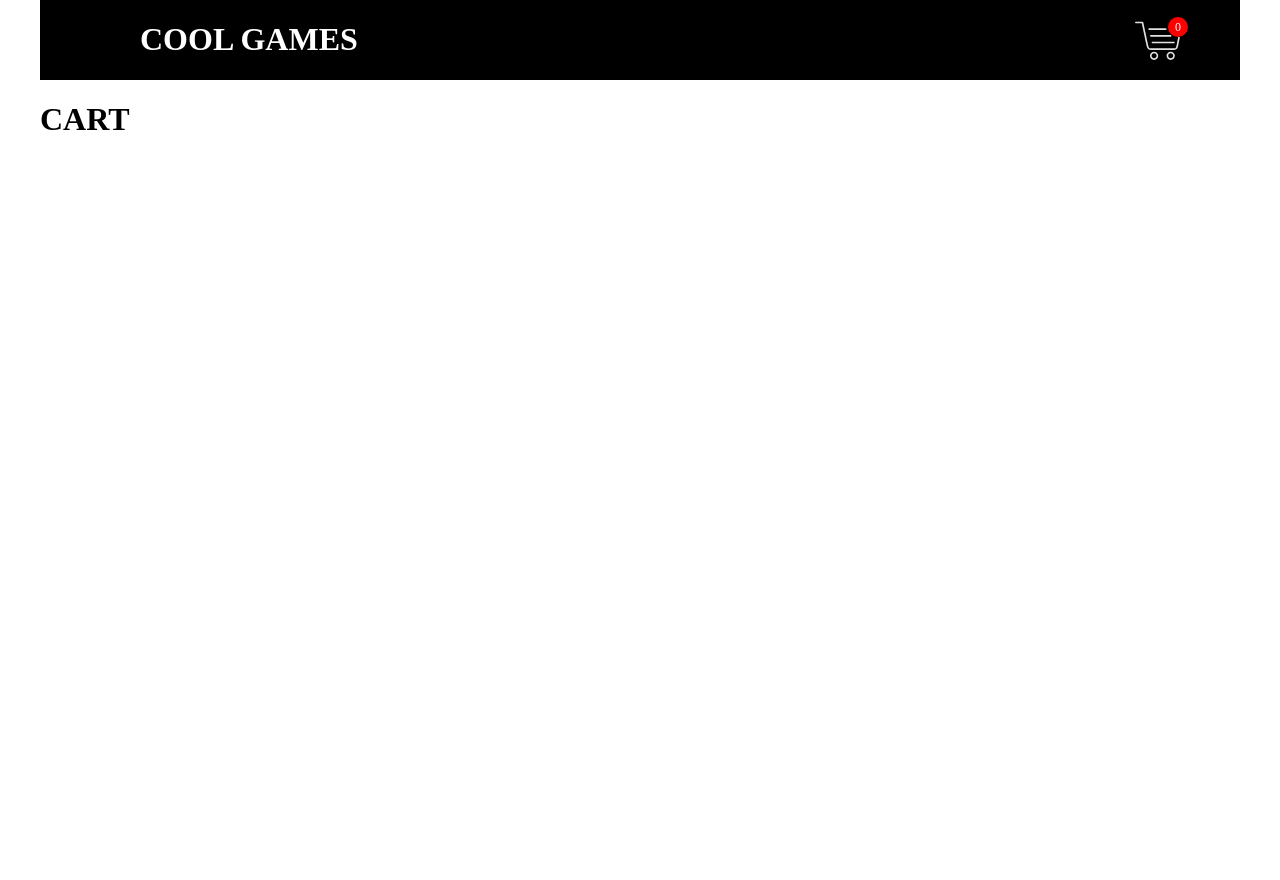
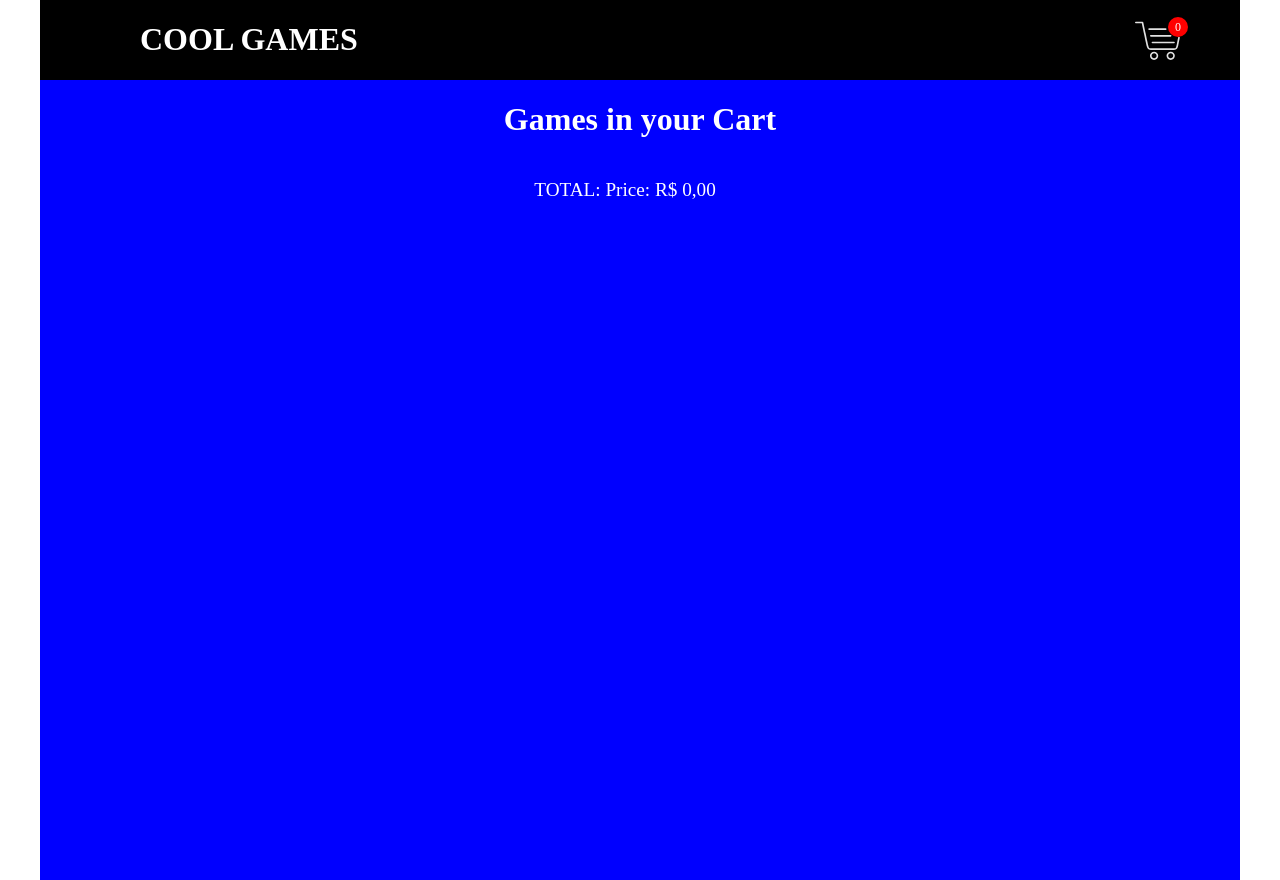
Before and after one commit to Tiago-devop/supera, a React (Vite) app: page /cart in a window 1280 px wide. Before the commit the page ends 800 px from the top, so only its background shows below. Built offline with nearby package versions, Linux system fonts and the light colour scheme.

Commit message:
add cart comp and styling, and add uuid

```diff
--- a/package.json
+++ b/package.json
@@ -13,7 +13,8 @@
     "react": "^18.2.0",
     "react-dom": "^18.2.0",
     "react-router-dom": "^6.8.1",
-    "styled-components": "^5.3.6"
+    "styled-components": "^5.3.6",
+    "uuid": "^9.0.0"
   },
   "devDependencies": {
     "@types/react": "^18.0.27",
--- a/src/components/Currency.jsx
+++ b/src/components/Currency.jsx
@@ -1,8 +1,8 @@
-export default function Currency({value}) {
+export default function Currency({ value }) {
   const brlCurrency = value.toLocaleString("pt-BR", {
     style: "currency",
     currency: "BRL",
   });
 
-  return <h4>Price: <span>{brlCurrency}</span></h4>
+  return <span>Price: {brlCurrency}</span>;
 }
--- a/src/pages/Cart.jsx
+++ b/src/pages/Cart.jsx
@@ -1,6 +1,48 @@
+import { useContext } from "react";
+import { CardContext } from "./../App";
+import { v4 as uuidv4 } from "uuid";
+import { CartGamesContainer, Wrapper } from "./Cart.styles";
+import Currency from "./../components/Currency";
+
 export default function Cart() {
-
-  return(
-    <h1>CART</h1>
-  )
+  const { cart, setCart } = useContext(CardContext);
+  function removeClick(gameId) {
+    const index = cart.findIndex((game) => game.id === gameId);
+    if (index !== -1) {
+      const result = [...cart];
+      result.splice(index, 1);
+      setCart(result);
+    }
+  }
+  return (
+    <>
+      <Wrapper>
+        <h1>Games in your Cart</h1>
+        <CartGamesContainer>
+          {cart.map((item) => {
+            const key = uuidv4();
+            return (
+              <div key={key}>
+                <p>
+                  Name: <span>{item.name}</span> Price:{" "}
+                  <span>{item.price}</span>
+                </p>
+                <button onClick={() => removeClick(item.id)}>Remove</button>
+              </div>
+            );
+          })}
+          <p>
+            TOTAL:{" "}
+            {
+              <Currency
+                value={cart
+                  .map((item) => item.price)
+                  .reduce((acc, cur) => acc + cur, 0)}
+              />
+            }
+          </p>
+        </CartGamesContainer>
+      </Wrapper>
+    </>
+  );
 }
--- /dev/null
+++ b/src/pages/Cart.styles.jsx
@@ -0,0 +1,31 @@
+import styled from "styled-components";
+
+export const Wrapper = styled.div`
+  justify-content: flex-start;
+  flex-direction: column;
+  background-color: blue;
+  align-items: center;
+  min-height: 100vh;
+  color: white;
+  display: flex;
+`;
+
+export const CartGamesContainer = styled.div`
+  div {
+    justify-content: space-between;
+    align-items: center;
+    display: flex;
+  }
+
+  p {
+    margin-right: 30px;
+    font-size: 1.2rem;
+  }
+
+  button {
+    border-radius: 10px;
+    cursor: pointer;
+    border: none;
+    padding: 5px;
+  }
+`;
```
Also changed, not shown: 1 other file (tests, documents, lock files or other folders).
